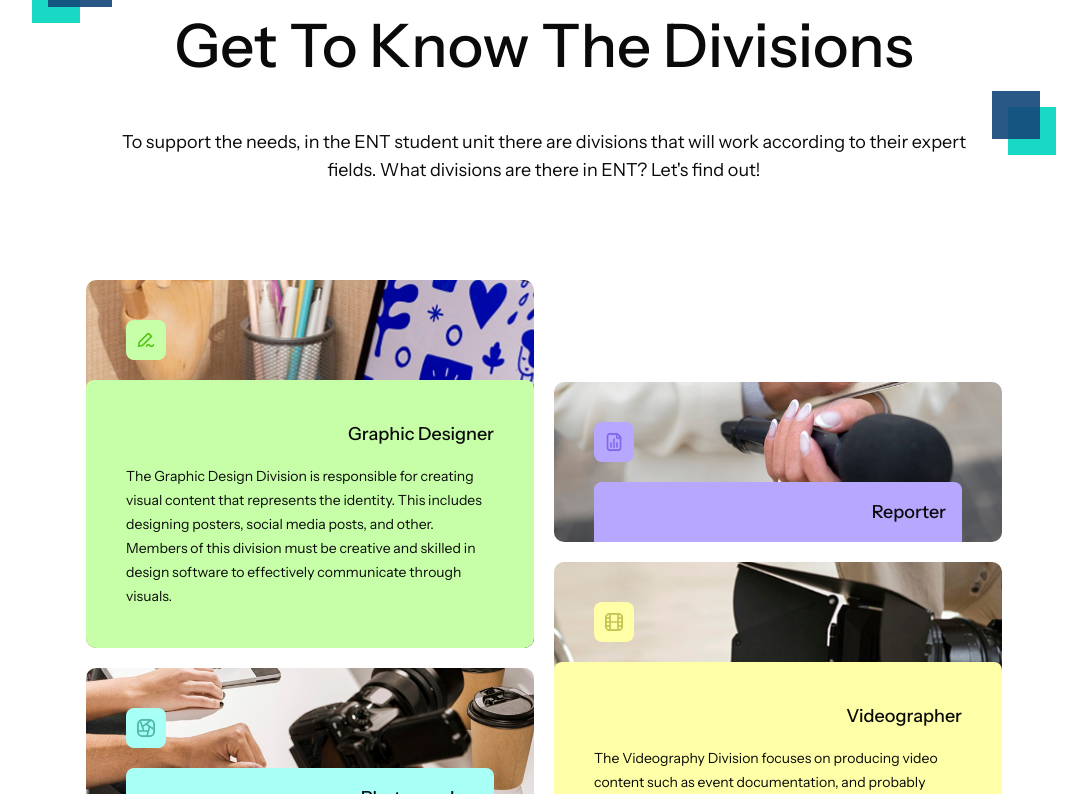
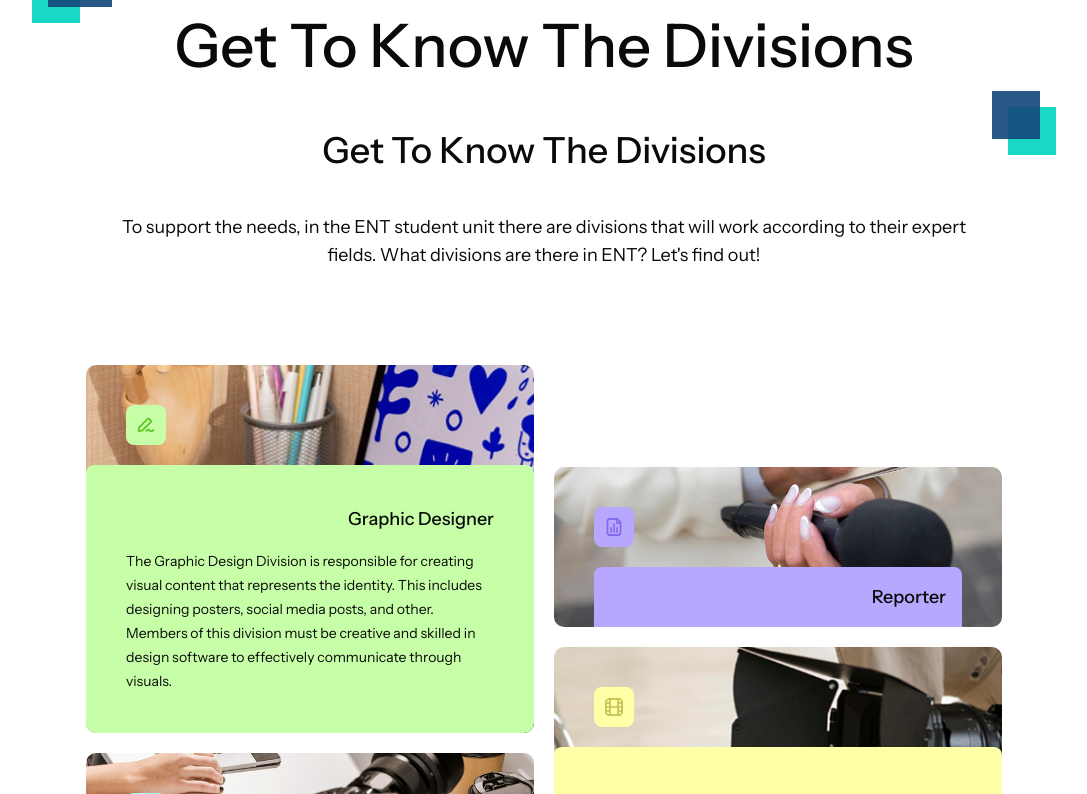
Before and after one commit to yasersyafa/ent-web-next, a Next.js app: page / in a window 1280 px wide. Shown: the part 1726-2520 px from the top of the page, without its empty margins (96-1183 px from the left). Built offline with nearby package versions, Linux system fonts and the light colour scheme.

Commit message:
fix: refactor folder structure and single responsibility

```diff
--- a/app/page.tsx
+++ b/app/page.tsx
@@ -1,5 +1,5 @@
 import AboutSection from "@/components/partials/about-section";
-import DivisionSection from "@/components/partials/division-section";
+import DivisionSection from "@/components/partials/division/division-section";
 import Footer from "@/components/partials/footer";
 import Jumbotron from "@/components/partials/jumbotron";
 import Navbar from "@/components/partials/navbar";
--- /dev/null
+++ b/components/partials/division/division-accordion-list.tsx
@@ -0,0 +1,23 @@
+import { DivisionItem } from "@/data/divisions"
+import DivisionAccordion from "./division-accordion"
+
+interface Props {
+    items: DivisionItem[]
+    activeId: number | null
+    onToggle: (id: number) => void
+}
+
+export default function DivisionAccordionList({ items, activeId, onToggle }: Props) {
+    return (
+        <div className="flex flex-col gap-y-5">
+            {items.map((item) => (
+                <DivisionAccordion
+                    key={item.id}
+                    {...item}
+                    isOpen={activeId === item.id}
+                    onToggle={() => onToggle(item.id)}
+                />
+            ))}
+        </div>
+    )
+}
--- /dev/null
+++ b/components/partials/division/division-section.tsx
@@ -0,0 +1,59 @@
+'use client'
+
+import { useState } from "react"
+import BouncingSquares from "../../animations/bouncing-square"
+import Image from "next/image"
+import DivisionAccordionList from "./division-accordion-list"
+import { accordionMobile, group1, group2 } from "@/data/divisions"
+
+export default function DivisionSection() {
+    const [activeGroup1, setActiveGroup1] = useState<number | null>(1)
+    const [activeGroup2, setActiveGroup2] = useState<number | null>(2)
+    const [activeAccordionMobile, setActiveAccordionMobile] = useState<number | null>(1)
+
+    return (
+        <section className="relative w-full min-h-screen flex flex-col items-center justify-start my-32">
+            {/* decorative components */}
+            <BouncingSquares size="lg" isMobile={false} isFlip className="left-36 top-5" />
+            <BouncingSquares size="md" isMobile={false} isFlip={false} className="right-36 top-42" />
+            <Image src={'/icons/star.svg'} alt="star.svg" width={20} height={20} className="absolute animate-spin right-5 top-5 md:hidden" />
+
+            {/* title section */}
+            <div className="flex max-md:px-5 flex-col items-center space-y-10">
+                {/* title */}
+                <h1 className="font-medium max-md:hidden text-6xl md:text-center leading-snug">Let&apos;s Dive In Deeper <br />Get To Know The Divisions</h1>
+                {/* title mobile resolution */}
+                <h1 className="font-medium text-4xl leading-tight">Get To Know The Divisions</h1>
+                <p className="w-full max-w-4xl md:text-center text-base md:text-lg">
+                    To support the needs, in the ENT student unit there are divisions that will work according to their expert fields. What divisions are there in ENT? Let&apos;s find out!
+                </p>
+            </div>
+
+            {/* accordion view */}
+            <div className="mt-24 flex max-md:hidden justify-center items-center w-full gap-5">
+                {/* group1 */}
+                <DivisionAccordionList
+                    items={group1}
+                    activeId={activeGroup1}
+                    onToggle={(id) => setActiveGroup1(activeGroup1 === id ? null : id)}
+                />
+
+                {/* group2 */}
+                <DivisionAccordionList
+                    items={group2}
+                    activeId={activeGroup2}
+                    onToggle={(id) => setActiveGroup2(activeGroup2 === id ? null : id)}
+                />
+            </div>
+
+            {/* accordion mobile */}
+            <div className="mt-24 flex md:hidden flex-col justify-center items-center w-full gap-5">
+                <DivisionAccordionList
+                    items={accordionMobile}
+                    activeId={activeAccordionMobile}
+                    onToggle={(id) => setActiveAccordionMobile(activeAccordionMobile === id ? null : id)}
+                />
+            </div>
+        </section>
+    )
+}
--- a/components/partials/division-section.tsx
+++ b/data/divisions.ts
@@ -1,10 +1,4 @@
-'use client'
-
-import { useState } from "react"
-import DivisionAccordion from "./division-accordion"
-import BouncingSquares from "../animations/bouncing-square"
-
-interface DivisionItem {
+export interface DivisionItem {
     id: number
     title: string
     description: string
@@ -102,76 +96,8 @@ const accordionMobile: DivisionItem[] = [
     }
 ]
 
-export default function DivisionSection() {
-    const [activeGroup1, setActiveGroup1] = useState<number | null>(1)
-    const [activeGroup2, setActiveGroup2] = useState<number | null>(2)
-    const [activeAccordionMobile, setActiveAccordionMobile] = useState<number | null>(1)
-
-    return (
-        <section className="relative w-full min-h-screen flex flex-col items-center justify-start my-32">
-            {/* decorative components */}
-            <BouncingSquares size="lg" isMobile={false} isFlip className="left-36 top-5" />
-            <BouncingSquares size="md" isMobile={false} isFlip={false} className="right-36 top-42" />
-
-            {/* title section */}
-            <div className="flex max-md:px-5 flex-col items-center space-y-10">
-                {/* title */}
-                <h1 className="font-medium text-6xl text-center leading-snug">Let&apos;s Dive In Deeper <br />Get To Know The Divisions</h1>
-                <p className="w-full max-w-4xl text-center text-lg">
-                    To support the needs, in the ENT student unit there are divisions that will work according to their expert fields. What divisions are there in ENT? Let&apos;s find out!
-                </p>
-            </div>
-
-            {/* accordion view */}
-            <div className="mt-24 flex max-md:hidden justify-center items-center w-full gap-5">
-                {/* group1 */}
-                <div className="flex flex-col gap-y-5">
-                    {/* group1  */}
-                    {group1.map((item) => (
-                        <DivisionAccordion
-                            key={item.id}
-                            title={item.title}
-                            description={item.description}
-                            img={item.img}
-                            icon={item.icon}
-                            isOpen={activeGroup1 === item.id}
-                            color={item.color}
-                            onToggle={() => setActiveGroup1(activeGroup1 === item.id ? null : item.id)}
-                        />
-                    ))}
-                </div>
-                {/* group2 */}
-                <div className="flex flex-col gap-y-5">
-                    {group2.map((item) => (
-                        <DivisionAccordion
-                            key={item.id}
-                            title={item.title}
-                            description={item.description}
-                            img={item.img}
-                            icon={item.icon}
-                            isOpen={activeGroup2 === item.id}
-                            color={item.color}
-                            onToggle={() => setActiveGroup2(activeGroup2 === item.id ? null : item.id)}
-                        />
-                    ))}
-                </div>
-            </div>
-
-            {/* accordion mobile */}
-            <div className="mt-24 flex md:hidden flex-col justify-center items-center w-full gap-5">
-                {accordionMobile.map((item) => (
-                    <DivisionAccordion
-                        key={item.id}
-                        title={item.title}
-                        description={item.description}
-                        img={item.img}
-                        icon={item.icon}
-                        isOpen={activeAccordionMobile === item.id}
-                        color={item.color}
-                        onToggle={() => setActiveAccordionMobile(activeAccordionMobile === item.id ? null : item.id)}
-                    />
-                ))}
-            </div>
-        </section>
-    )
+export {
+    group1,
+    group2,
+    accordionMobile
 }
```
Also changed, not shown: components/partials/division/division-accordion.tsx (renamed from components/partials/division-accordion.tsx), public/icons/star.svg (added).
